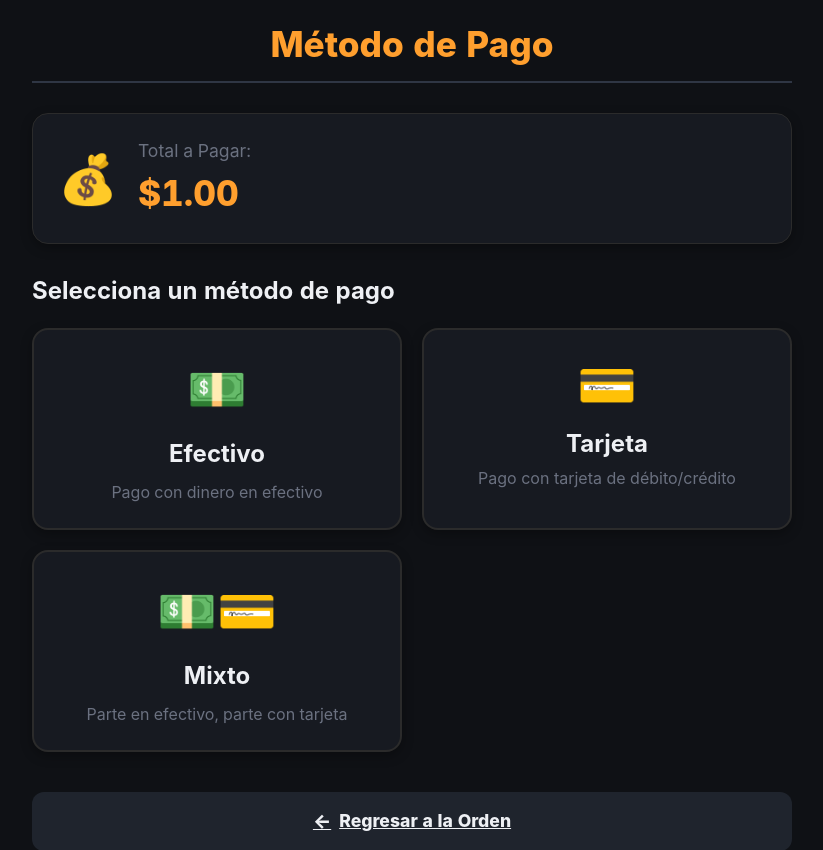
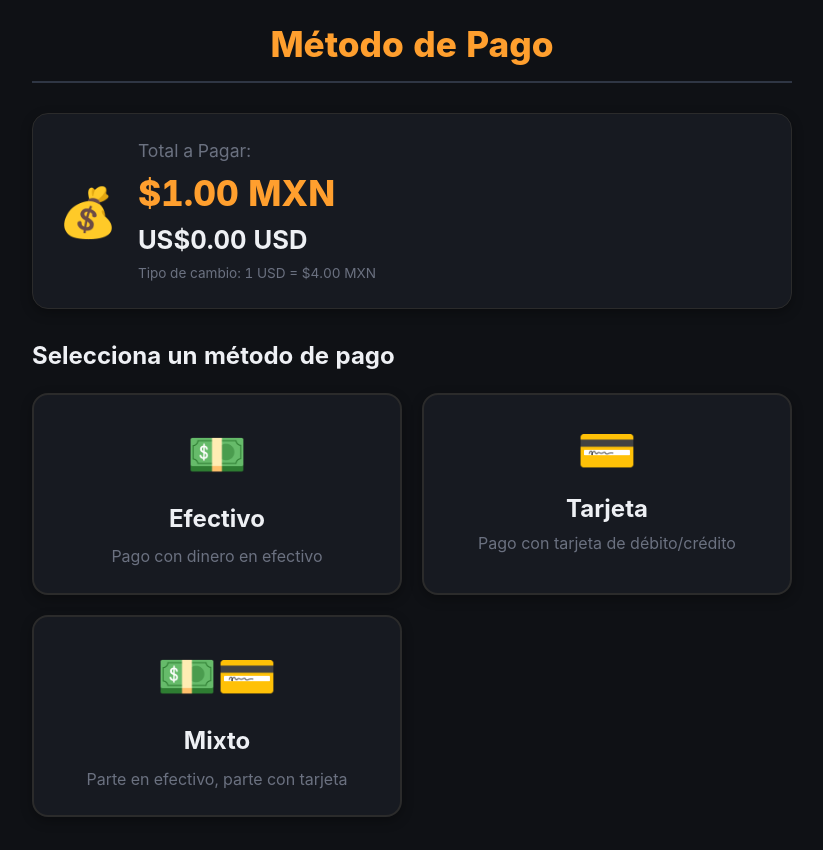
Before and after one commit to Enrique182004/Restaurant-POS, a Flask app: template python-backend/templates/payment.html in a window 1280 px wide. Shown: the top 850 px of the page, without its empty margins (228-1051 px from the left). Run offline with Flask 3, Linux system fonts and the light colour scheme; the template is opened without the code that fills it: most values are stand-ins (such as "Sample title", 1, 10 or a date in 2020); some libraries are stand-ins or nearby versions.

Commit message:
feat(payment): show total in pesos and dollars on Método de Pago screen
The payment-method screen now shows the USD equivalent and exchange
rate under the MXN total. Display only: cash, card and split flows are
unchanged. The USD figure rounds up to the cent so paying the shown
amount in dollars always covers the MXN total.

Co-Authored-By: Claude Opus 5.5 <noreply@anthropic.com>

```diff
--- a/python-backend/templates/payment.html
+++ b/python-backend/templates/payment.html
@@ -32,6 +32,17 @@ styles %}
     font-size: 2.2rem;
     font-weight: 800;
     color: var(--accent);
+  }
+  .summary-total-usd {
+    font-size: 1.6rem;
+    font-weight: 700;
+    color: var(--text);
+    margin-top: 4px;
+  }
+  .summary-rate {
+    font-size: 0.85rem;
+    color: var(--text-muted);
+    margin-top: 6px;
   }
   .section-title {
     font-size: 1.5rem;
@@ -103,6 +114,9 @@ styles %}
     .summary-total {
       font-size: 1.8rem;
     }
+    .summary-total-usd {
+      font-size: 1.3rem;
+    }
   }
 </style>
 {% endblock %} {% block body %}
@@ -113,7 +127,11 @@ styles %}
     <div class="summary-icon">💰</div>
     <div class="summary-details">
       <div class="summary-label">Total a Pagar:</div>
-      <div class="summary-total">${{ "%.2f"|format(total_price) }}</div>
+      <div class="summary-total">${{ "%.2f"|format(total_price) }} MXN</div>
+      <div class="summary-total-usd">US${{ "%.2f"|format(total_usd) }} USD</div>
+      <div class="summary-rate">
+        Tipo de cambio: 1 USD = ${{ "%.2f"|format(usd_rate) }} MXN
+      </div>
     </div>
   </div>
 
```
Also changed, not shown: python-backend/routes_payment.py (+10 -0 lines), python-backend/tests/test_payment_currency.py (+25 -0 lines).
